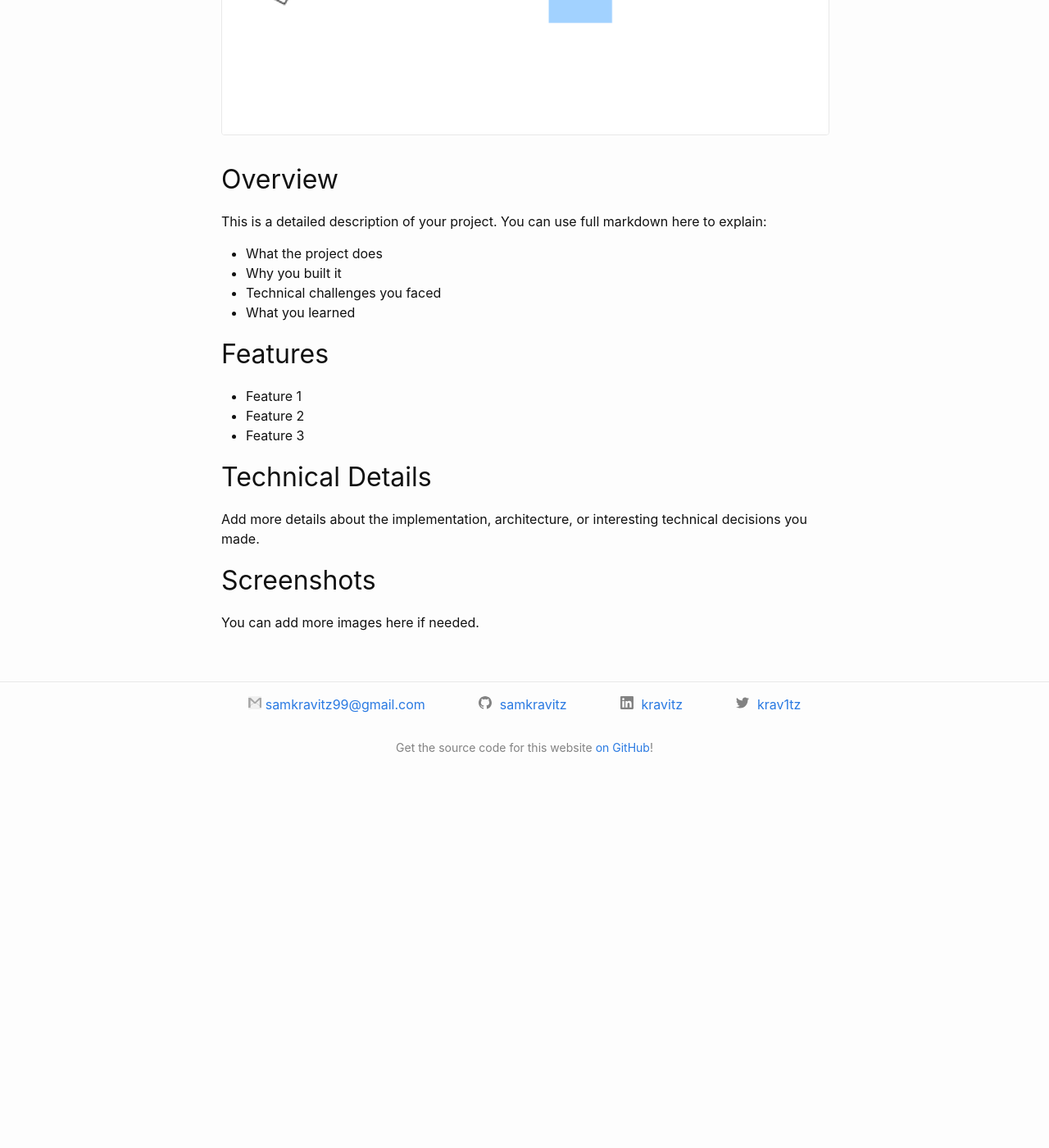
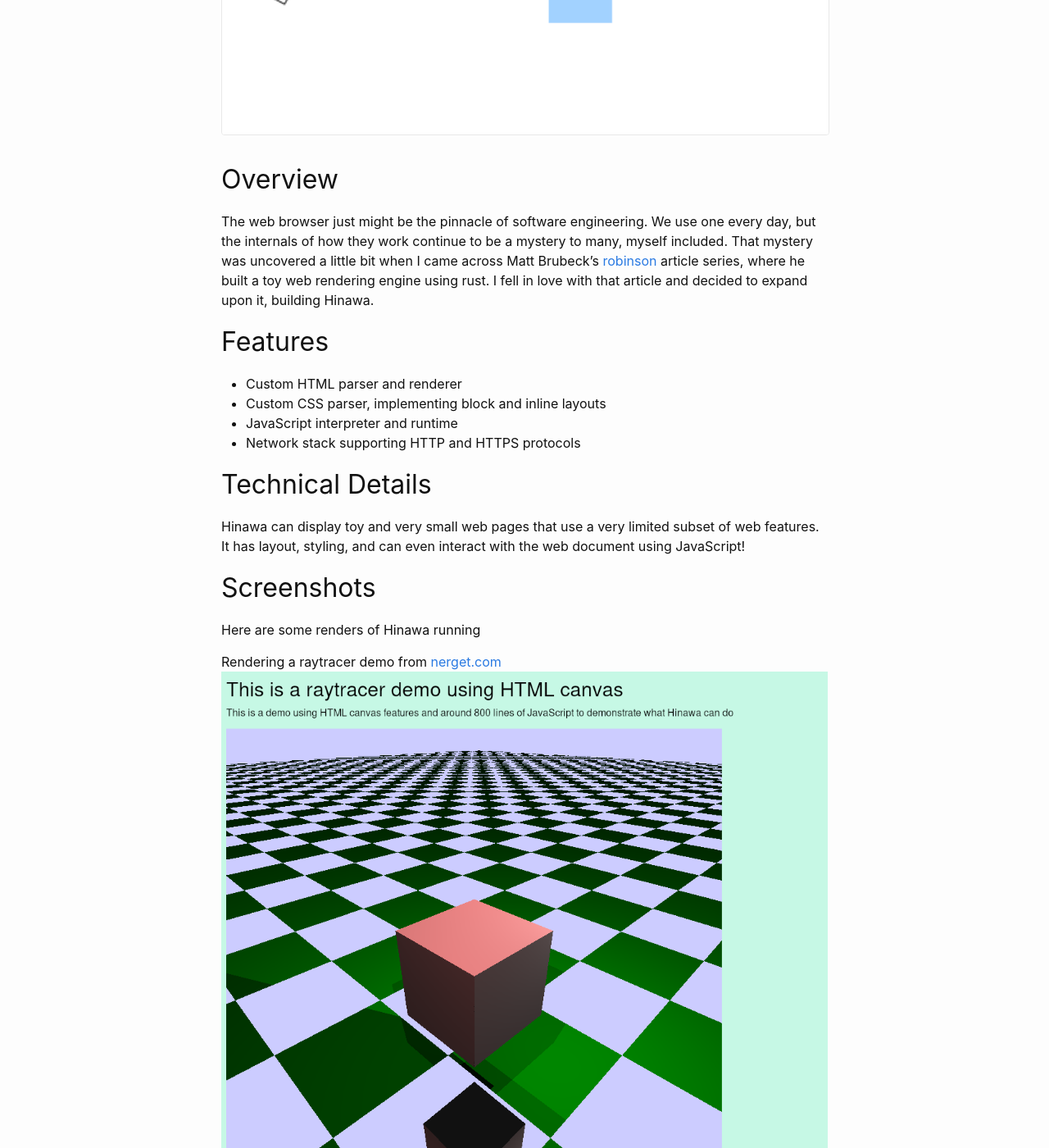
Before and after one commit to samkravitz/kravitz.dev, a Jekyll site: the page built from _projects/hinawa.md, in a window 1280 px wide and 1400 px high, scrolled down 590 px. Shown: the whole window at 82% size. Built offline with Jekyll 4.4.1, drawn with Linux system fonts in a browser that asks for light colours; before the commit the page ends 1527 px from its top, so only the background shows below that; some of the changed text lies outside the part shown.

Commit message:
Add overview of Hinawa

```diff
--- a/_projects/hinawa.md
+++ b/_projects/hinawa.md
@@ -12,23 +12,24 @@ links:
 
 ## Overview
 
-This is a detailed description of your project. You can use full markdown here to explain:
-
-- What the project does
-- Why you built it
-- Technical challenges you faced
-- What you learned
+The web browser just might be the pinnacle of software engineering. We use one every day, but the internals of how they work continue to be a mystery to many, myself included. That mystery was uncovered a little bit when I came across Matt Brubeck's [robinson](https://limpet.net/mbrubeck/2014/08/08/toy-layout-engine-1.html) article series, where he built a toy web rendering engine using rust. I fell in love with that article and decided to expand upon it, building Hinawa.
 
 ## Features
 
-- Feature 1
-- Feature 2
-- Feature 3
+- Custom HTML parser and renderer
+- Custom CSS parser, implementing block and inline layouts
+- JavaScript interpreter and runtime
+- Network stack supporting HTTP and HTTPS protocols
 
 ## Technical Details
 
-Add more details about the implementation, architecture, or interesting technical decisions you made.
+Hinawa can display toy and very small web pages that use a very limited subset of web features. It has layout, styling, and can even interact with the web document using JavaScript!
 
 ## Screenshots
+Here are some renders of Hinawa running
 
-You can add more images here if needed.
+Rendering a raytracer demo from [nerget.com](https://nerget.com/rayjs/rayjs.html)
+![Hinawa rendering a ray tracer demo](/assets/hinawa/raytracer.png)
+
+Rendering the default Apache web server's index.html
+![Default Apache index.html](/assets/hinawa/apache.png)
```
Also changed, not shown: assets/hinawa/apache.png (added), assets/hinawa/raytracer.png (added).
